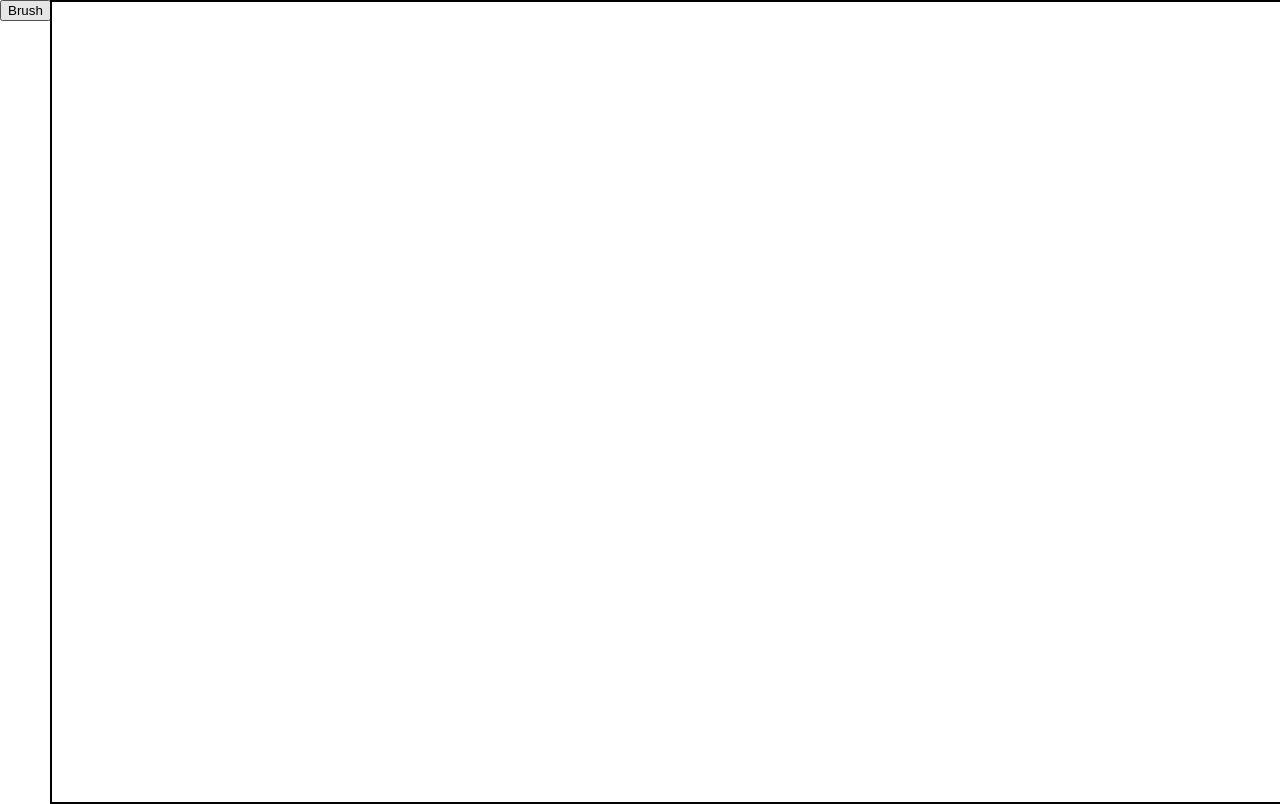
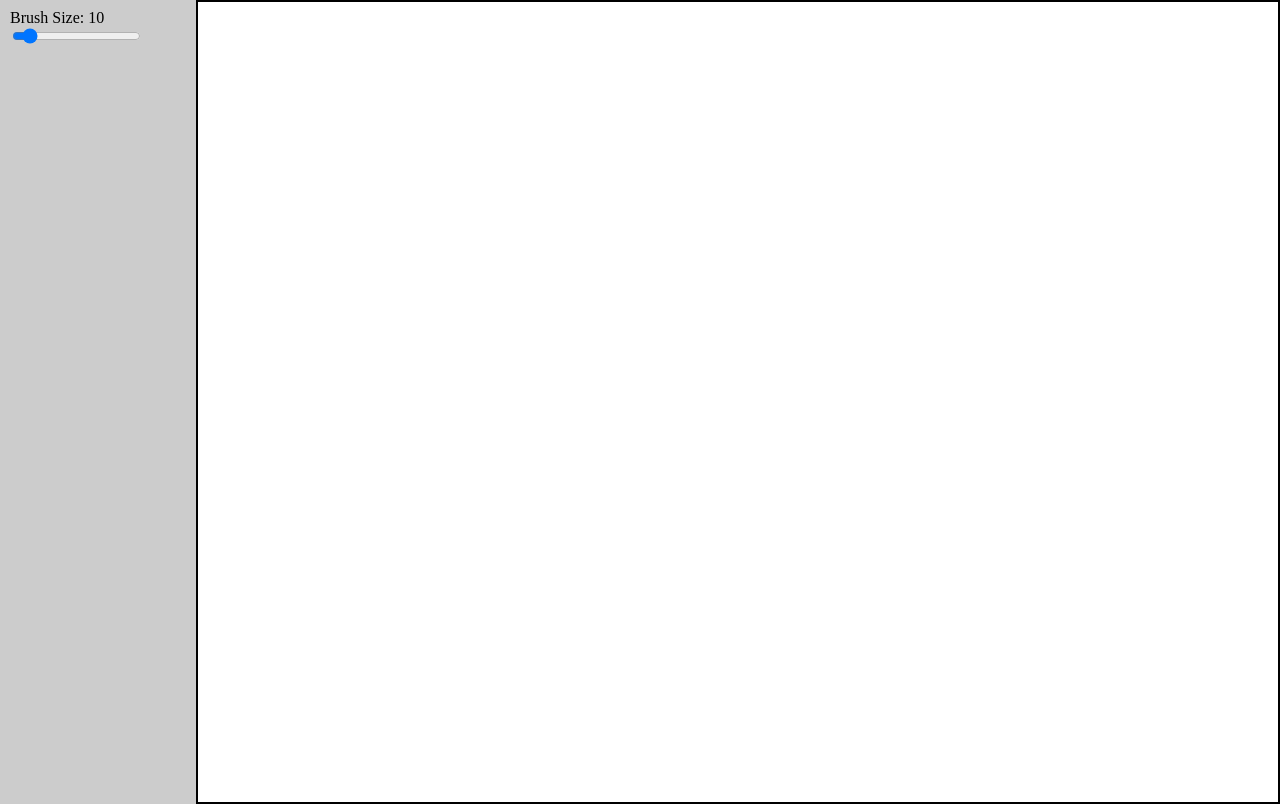
Before and after one commit to AtillaDev/Collaborative-Canvas, a React (Vite) app in the folder colaborative-canvas/: page / in a window 1280 px wide. Built offline with nearby package versions, Linux system fonts and the light colour scheme.

Commit message:
added a brush width slider

```diff
--- a/colaborative-canvas/src/App.css
+++ b/colaborative-canvas/src/App.css
@@ -48,5 +48,5 @@ canvas {
 }
 
 .toolbar {
-  width: 50px;
+  width: 200px;
 }
--- a/colaborative-canvas/src/App.jsx
+++ b/colaborative-canvas/src/App.jsx
@@ -1,11 +1,9 @@
 import './App.css';
 import Canvas from './Canvas';
-import Toolbar from './Toolbar';
 
 function App() {
   return (
     <>
-      <Toolbar />
       <Canvas />
     </>
   );
--- a/colaborative-canvas/src/Canvas.jsx
+++ b/colaborative-canvas/src/Canvas.jsx
@@ -1,17 +1,19 @@
-import { useEffect, useRef } from 'react';
+import { useEffect, useRef, useState } from 'react';
+import Toolbar from './Toolbar';
 
 function Canvas() {
   const canvasRef = useRef(null);
-  const toolbarWidth = 50;
+  const paintingRef = useRef(false);
+  const [brushWidth, setBrushWidth] = useState(10);
+  const brushColorRef = useRef('green');
+  const toolbarWidth = 200;
 
   useEffect(() => {
-    let painting = false;
     const canvas = canvasRef.current;
     if (!canvas) return;
 
     const ctxt = canvas.getContext('2d');
-    let brushSize = 10;
-    let brushColor = 'blue';
+    const brushColor = brushColorRef.current;
 
     function handleResize() {
       canvas.height = window.innerHeight;
@@ -19,8 +21,9 @@ function Canvas() {
     }
 
     function startPosition(e) {
-      painting = true;
-
+      paintingRef.current = true;
+      ctxt.lineWidth = brushWidth;
+      ctxt.fillStyle = brushColor;
       ctxt.beginPath();
       ctxt.arc(
         e.clientX - toolbarWidth,
@@ -35,13 +38,13 @@ function Canvas() {
       ctxt.moveTo(e.clientX - toolbarWidth, e.clientY);
     }
     function finishedPosition() {
-      painting = false;
+      paintingRef.current = false;
       ctxt.beginPath();
     }
 
     function draw(e) {
-      if (!painting) return;
-      ctxt.lineWidth = brushSize;
+      if (!paintingRef.current) return;
+      ctxt.lineWidth = brushWidth;
       ctxt.strokeStyle = brushColor;
       ctxt.lineCap = 'round';
 
@@ -63,9 +66,16 @@ function Canvas() {
       canvas.removeEventListener('mouseup', finishedPosition);
       canvas.removeEventListener('mousemove', draw);
     };
-  }, []);
+  }, [brushWidth]);
+
+  // Update brush width dynamically without triggering re-renders
+  function changeBrushSize(size) {
+    setBrushWidth(size);
+  }
 
   return (
+    <>
+      <Toolbar brushWidth={brushWidth} onBrushSizeChange={changeBrushSize} />
       <canvas
         ref={canvasRef}
         id="canvas"
@@ -73,6 +83,7 @@ function Canvas() {
         height={window.innerHeight}
         aria-label="Drawing canvas"
       />
+    </>
   );
 }
 
--- a/colaborative-canvas/src/Toolbar.jsx
+++ b/colaborative-canvas/src/Toolbar.jsx
@@ -1,7 +1,15 @@
-function Toolbar() {
+function Toolbar({ brushWidth, onBrushSizeChange }) {
   return (
-    <div className="toolbar">
-      <button>Brush</button>
+    <div style={{ padding: '10px', background: '#ccc' }}>
+      <label htmlFor="brushSize">Brush Size: {brushWidth}</label>
+      <input
+        id="brushSize"
+        type="range"
+        min="1"
+        max="100"
+        value={brushWidth}
+        onChange={(e) => onBrushSizeChange(Number(e.target.value))}
+      />
     </div>
   );
 }
```
Lines whose indentation alone changed are shown as unchanged.
